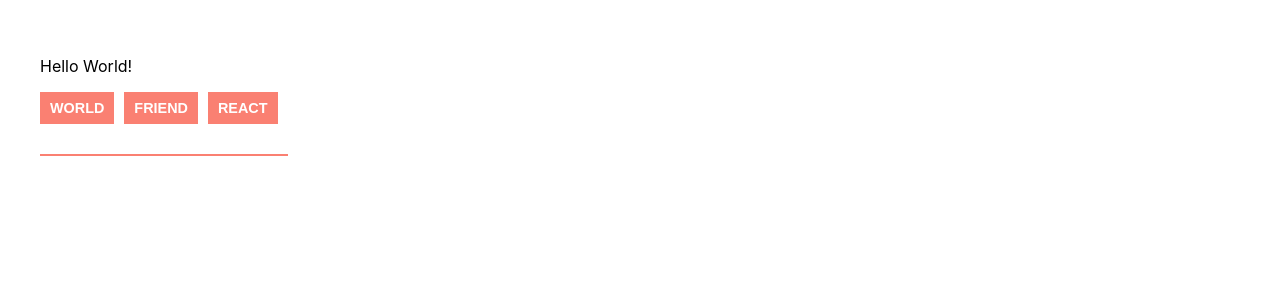
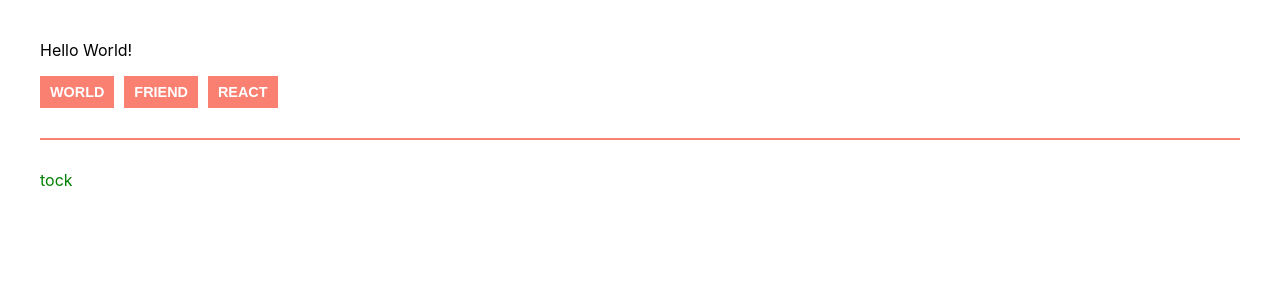
Before and after one commit to romiaujla/react-playground, a React (Create React App) app: page / in a window 1280 px wide. Shown: the top 300 px of the page. Built offline with nearby package versions, Linux system fonts and the light colour scheme.

Commit message:
Created Bomb Component

```diff
--- a/src/App.css
+++ b/src/App.css
@@ -1,5 +1,5 @@
 .App{
-    display: flex;
+    /* display: flex; */
     margin: 40px;
     min-height: calc(100vh-80px);
 }
--- a/src/App.js
+++ b/src/App.js
@@ -1,12 +1,14 @@
 import React, { Component } from 'react';
 import './App.css';
 import HelloWorld from './state-drills/HelloWorld';
+import Bomb from './state-drills/Bomb';
 
 class App extends Component {
   render() {
     return (
       <div className="App">
         <HelloWorld />
+        <Bomb boomTiming={8} className='tick-tock'/>
       </div>
 
     );
--- a/src/state-drills/Bomb.css
+++ b/src/state-drills/Bomb.css
@@ -0,0 +1,8 @@
+.bomb-component{
+    border-bottom: 2px solid salmon;
+    margin: 30px 0px;
+    padding-bottom: 30px;
+}
+.tick-tock{
+    color: green;
+}
--- a/src/state-drills/Bomb.js
+++ b/src/state-drills/Bomb.js
@@ -3,14 +3,61 @@ import './Bomb.css';
 
 class Bomb extends React.Component {
 
+    static defaultProps ={
+        boomTiming: 8
+    }
+
     constructor(props){
         super(props);
         this.state = {
-            count: 0
+            count: 0,
+            text: `tick`
         }
     }
 
+    // Starts Updating the component every second
+    componentDidMount(){
+        // console.log(`component mounted with count: `, this.state.count);
+        this.interval = setInterval(() => {
 
+            this.setState({
+                count: this.state.count+1
+            });
+
+            const count = this.state.count;
+            if(count%2 === 1){
+                this.setState({
+                    text: `tock`
+                });
+            }else{
+                this.setState({
+                    text: `tick`
+                });
+            }
+
+            // uses the prop on when to BOOM
+            if(count >= this.props.boomTiming){
+                this.setState({
+                    text: `BOOM!`
+                });
+                clearInterval(this.interval);
+            }
+
+            // console.log(this.state.count, this.state.text);
+        }, 1000);
+    }
+
+    componentWillUnmount(){
+        clearInterval(this.interval);
+    }
+
+    render(){
+        return (
+            <div className='tick-tock'>
+                <p>{this.state.text}</p>
+            </div>
+        );
+    }
 
 }
 
```
